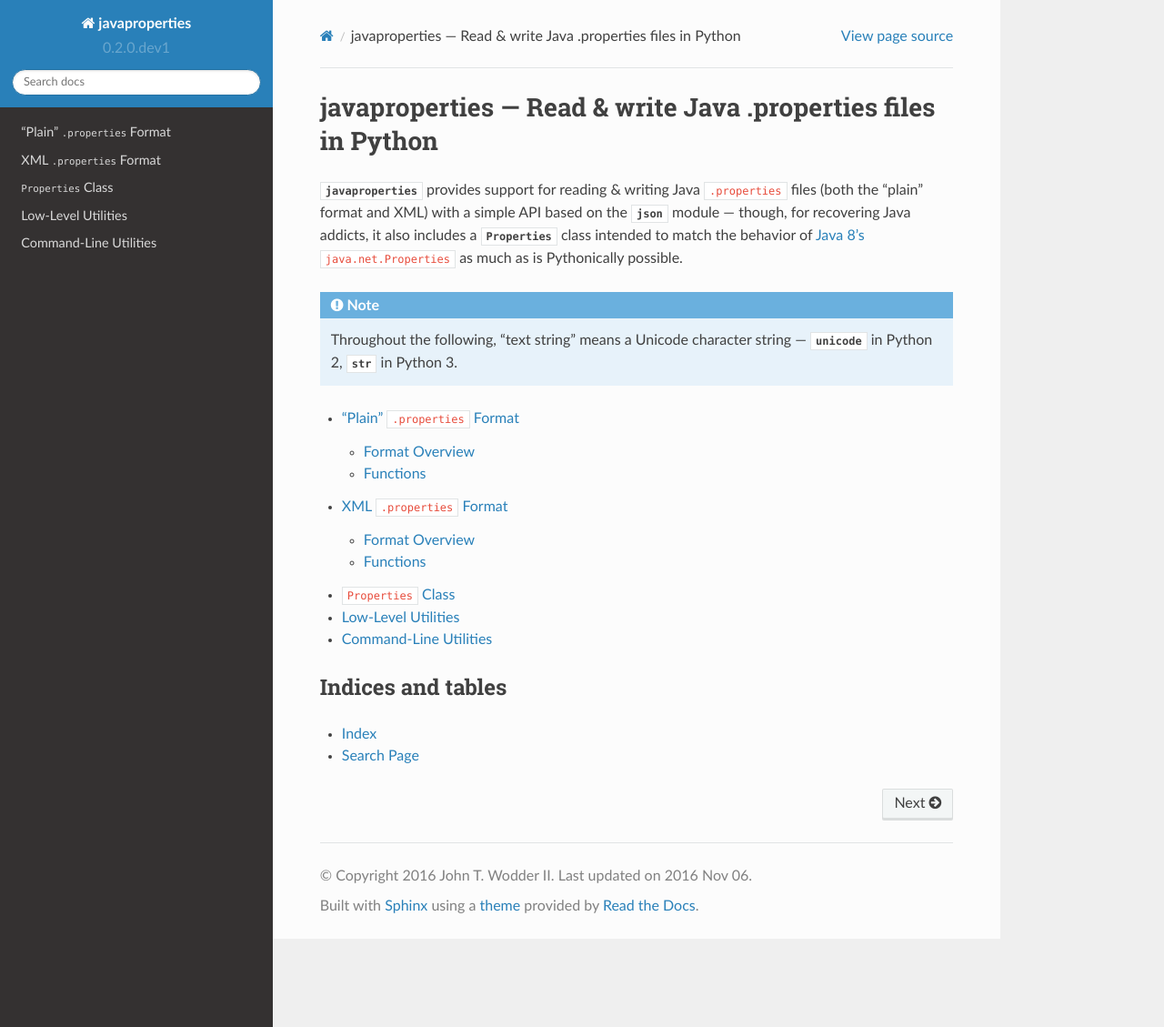
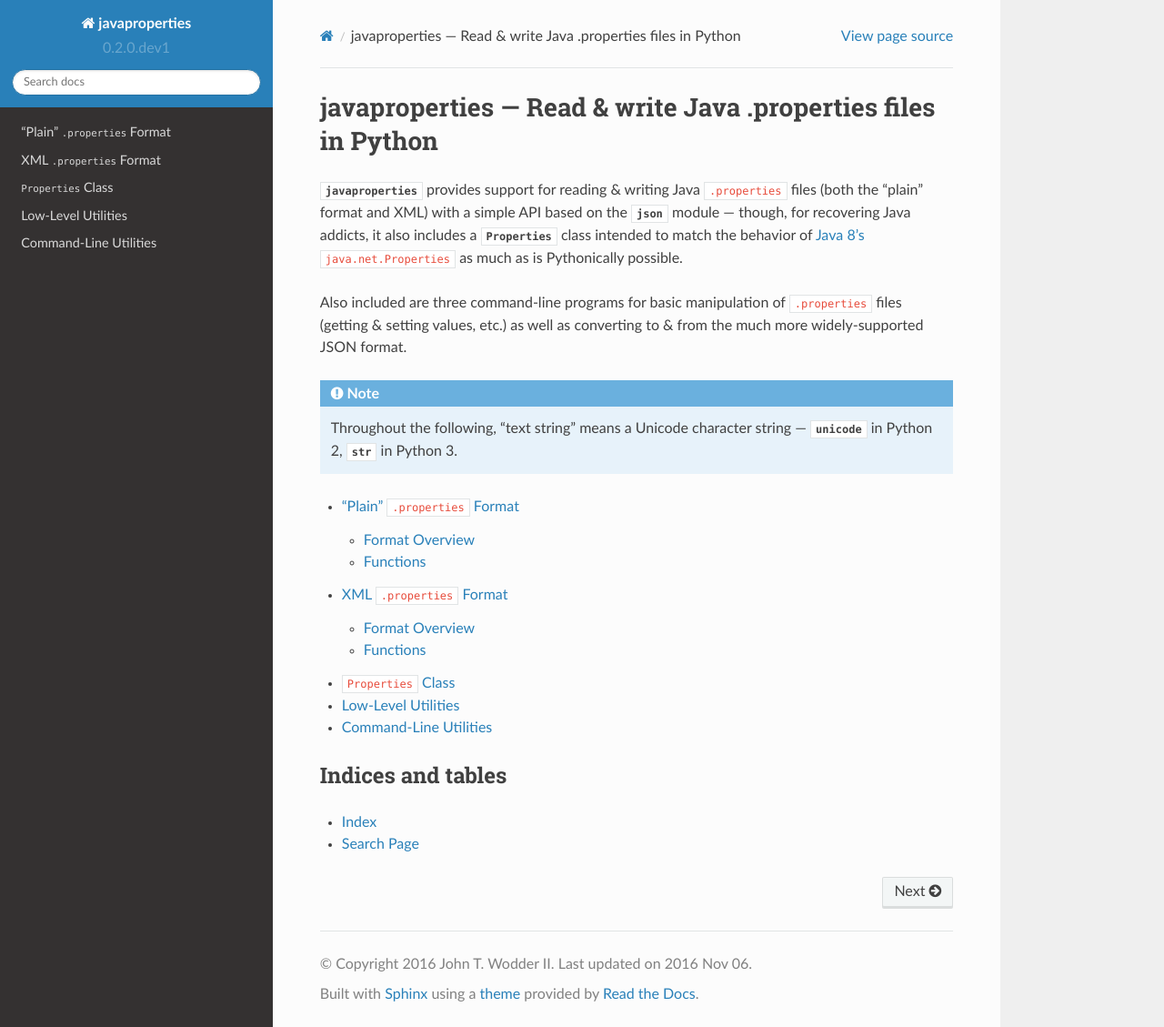
Before and after one commit to jwodder/javaproperties, a Sphinx documentation site: the page built from docs/index.rst, in a window 1280 px wide and 1129 px high. Shown: the whole window at 91% size. Built offline with Sphinx 7.4.7 and the Read the Docs theme 2.0.0, drawn with Linux system fonts in a browser that asks for light colours.

Commit message:
Mention the command-line programs in the README

```diff
--- a/docs/index.rst
+++ b/docs/index.rst
@@ -9,6 +9,10 @@ files (both the "plain" format and XML) with a simple API based on the `json`
 module — though, for recovering Java addicts, it also includes a `Properties`
 class intended to match the behavior of |java8properties|_ as much as is
 Pythonically possible.
+
+Also included are three command-line programs for basic manipulation of
+``.properties`` files (getting & setting values, etc.) as well as converting to
+& from the much more widely-supported JSON format.
 
 .. note::
 
```
Also changed, not shown: README.rst (+8 -4 lines), TODO.md (+3 -3 lines).
